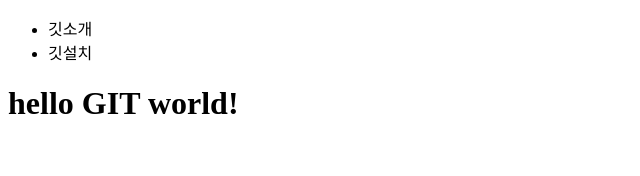
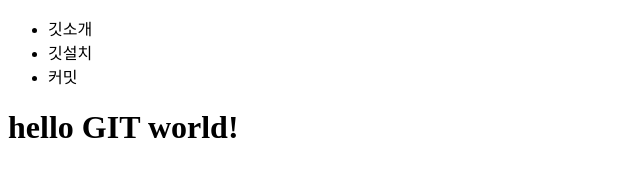
Before and after one commit to Tojaman/gitstudy08, a plain HTML site: page index.htm in a window 1280 px wide. Shown: the whole page, without its empty margins (0-640 px from the left). Drawn offline with Linux system fonts and the light colour scheme.

Commit message:
add menu3

```diff
--- a/index.htm
+++ b/index.htm
@@ -10,6 +10,7 @@
 		<ul>
 			<li>깃소개</li>
 			<li>깃설치</li>
+			<li>커밋</li>
 		</ul>
 	</header>
 	<h1>hello GIT world!</h1>
```
